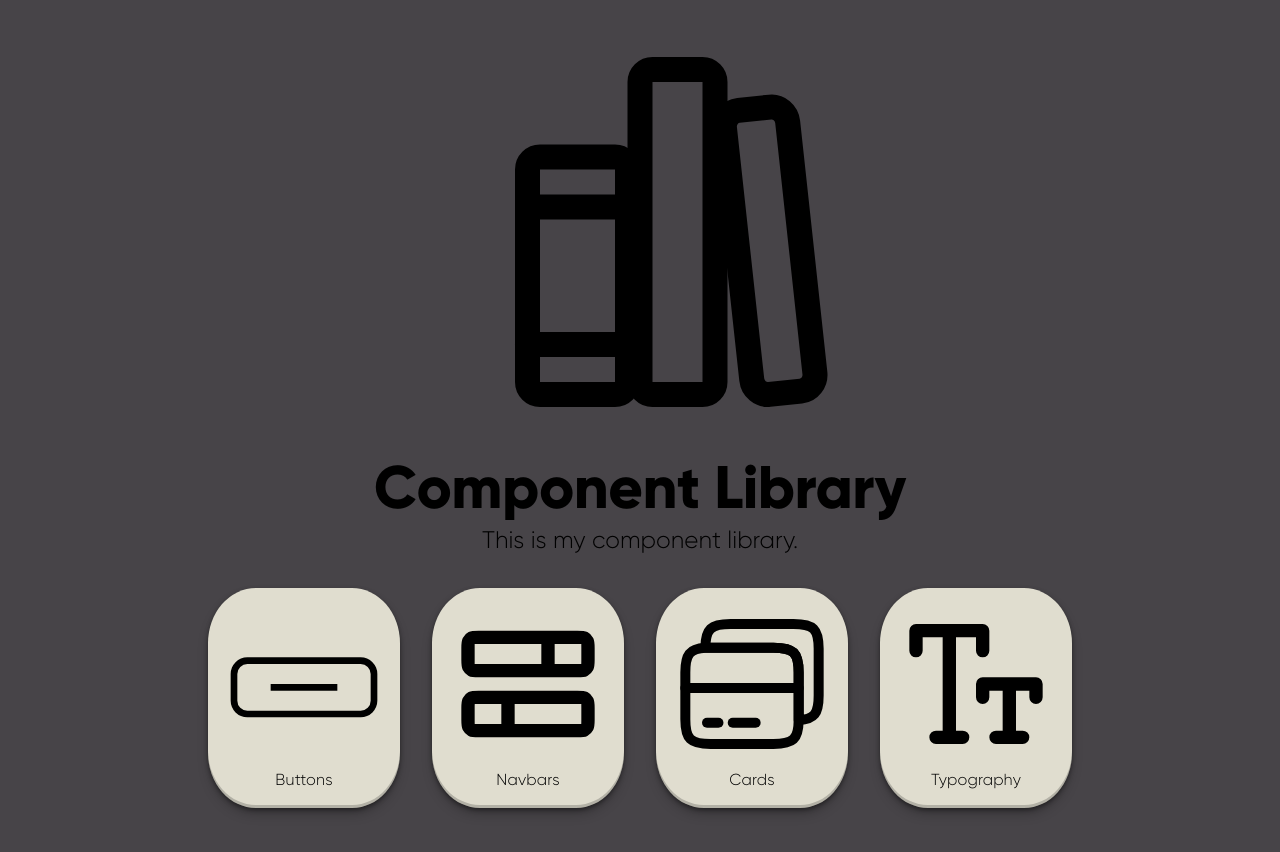
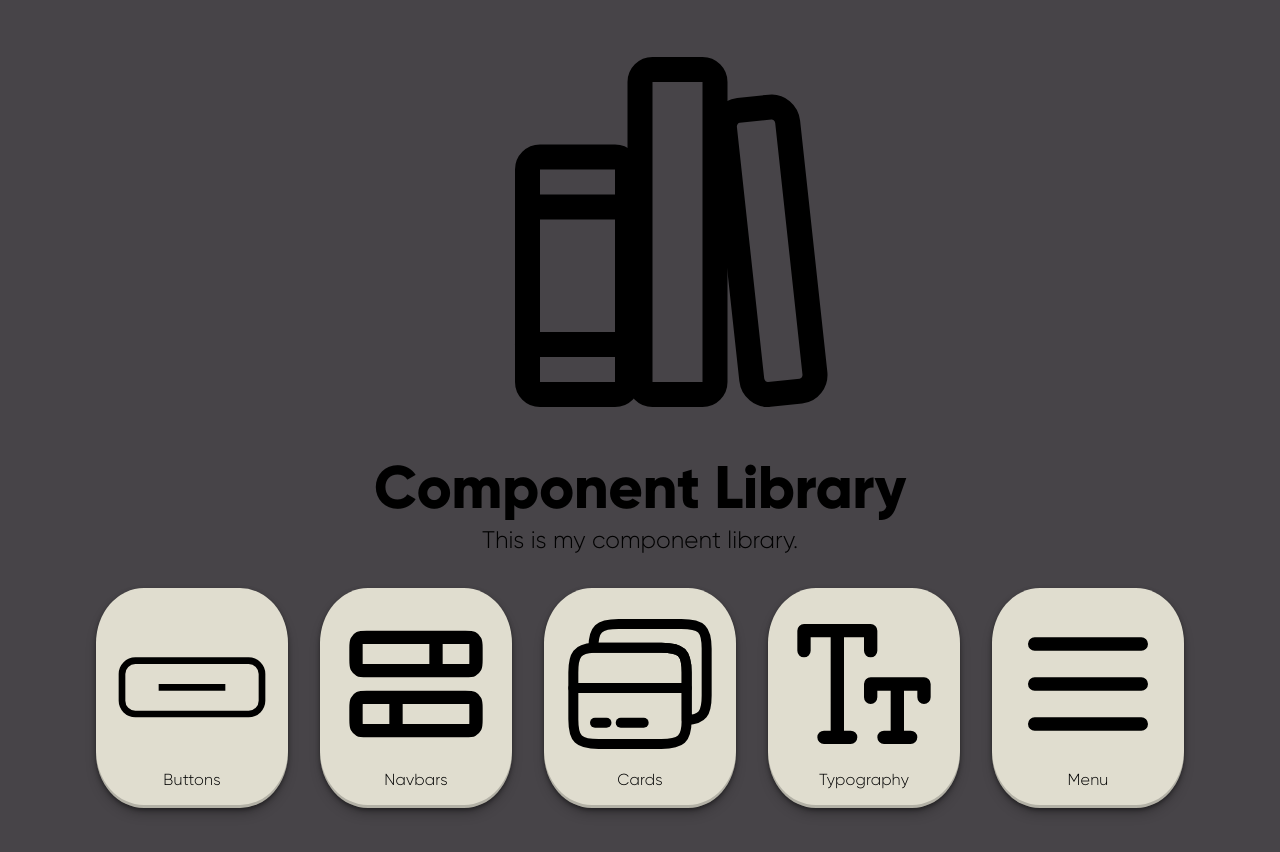
Before and after one commit to Lil-Youn/component-library, a React (Vite) app: page / in a window 1280 px wide. Shown: the top 852 px of the page. Built offline with nearby package versions, Linux system fonts and the light colour scheme.

Commit message:
Update logo imports and add links to navigation buttons.

```diff
--- a/src/pages/home.tsx
+++ b/src/pages/home.tsx
@@ -1,11 +1,12 @@
 import { Box, Container, Typography } from "@mui/material";
 import "../App.css";
+import ButtonLogo from "../assets/logo svgs/button.svg";
+import CardLogo from "../assets/logo svgs/cards.svg";
+import NavbarLogo from "../assets/logo svgs/navbars.svg";
+import TypographyLogo from "../assets/logo svgs/text.svg";
 import LibraryLogo from "/public/library.svg";
-import ButtonLogo from "../assets/logo svgs/button.svg";
-import NavbarLogo from "../assets/logo svgs/navbars.svg";
-import CardLogo from "../assets/logo svgs/cards.svg";
-import TypographyLogo from "../assets/logo svgs/text.svg";
 import MenuLogo from "../assets/logo svgs/menu.svg";
+import { Link } from "react-router-dom";
 
 function Home() {
   return (
@@ -25,10 +26,13 @@ function Home() {
       </Box>
       <Box sx={{ my: 2, display: "flex", justifyContent: "center" }}>
         <Box
+          component={Link}
+          to="/buttons"
           sx={{
             m: 2,
             p: 2,
-
+            color: "black",
+            textDecoration: "none",
             borderRadius: "25%",
             backgroundColor: "#E0DDCF",
             boxShadow:
@@ -41,10 +45,13 @@ function Home() {
           </Typography>
         </Box>
         <Box
+          component={Link}
+          to="/navbars"
           sx={{
             m: 2,
             p: 2,
-
+            color: "black",
+            textDecoration: "none",
             borderRadius: "25%",
             backgroundColor: "#E0DDCF",
             boxShadow:
@@ -57,10 +64,13 @@ function Home() {
           </Typography>
         </Box>
         <Box
+          component={Link}
+          to="/cards"
           sx={{
             m: 2,
             p: 2,
-
+            color: "black",
+            textDecoration: "none",
             borderRadius: "25%",
             backgroundColor: "#E0DDCF",
             boxShadow:
@@ -73,10 +83,13 @@ function Home() {
           </Typography>
         </Box>
         <Box
+          component={Link}
+          to="/typography"
           sx={{
             m: 2,
             p: 2,
-
+            color: "black",
+            textDecoration: "none",
             borderRadius: "25%",
             backgroundColor: "#E0DDCF",
             boxShadow:
@@ -88,6 +101,25 @@ function Home() {
             Typography
           </Typography>
         </Box>
+        <Box
+          component={Link}
+          to="/menu"
+          sx={{
+            m: 2,
+            p: 2,
+            color: "black",
+            textDecoration: "none",
+            borderRadius: "25%",
+            backgroundColor: "#E0DDCF",
+            boxShadow:
+              "rgba(0, 0, 0, 0.4) 0px 2px 4px, rgba(0, 0, 0, 0.3) 0px 7px 13px -3px, rgba(0, 0, 0, 0.2) 0px -3px 0px inset",
+          }}
+        >
+          <img src={MenuLogo} alt="logo" style={{ width: "10rem" }} />
+          <Typography variant="body1" sx={{ fontFamily: "Gilroy light" }}>
+            Menu
+          </Typography>
+        </Box>
       </Box>
     </Container>
   );
```
